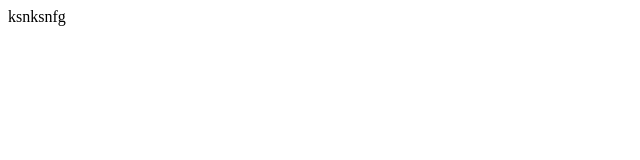
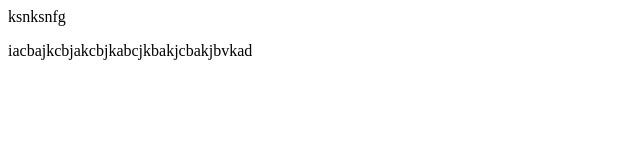
Before and after one commit to manivannan-creator/django-blog, a plain HTML site: page index.html in a window 1280 px wide. Shown: the whole page, without its empty margins (0-640 px from the left). Drawn offline with Linux system fonts and the light colour scheme.

Commit message:
update html

```diff
--- a/index.html
+++ b/index.html
@@ -3,5 +3,6 @@
 </head>
 <body>
 <p>ksnksnfg</p>
+  <p>iacbajkcbjakcbjkabcjkbakjcbakjbvkad</p>
 </body>
 </html>
```
